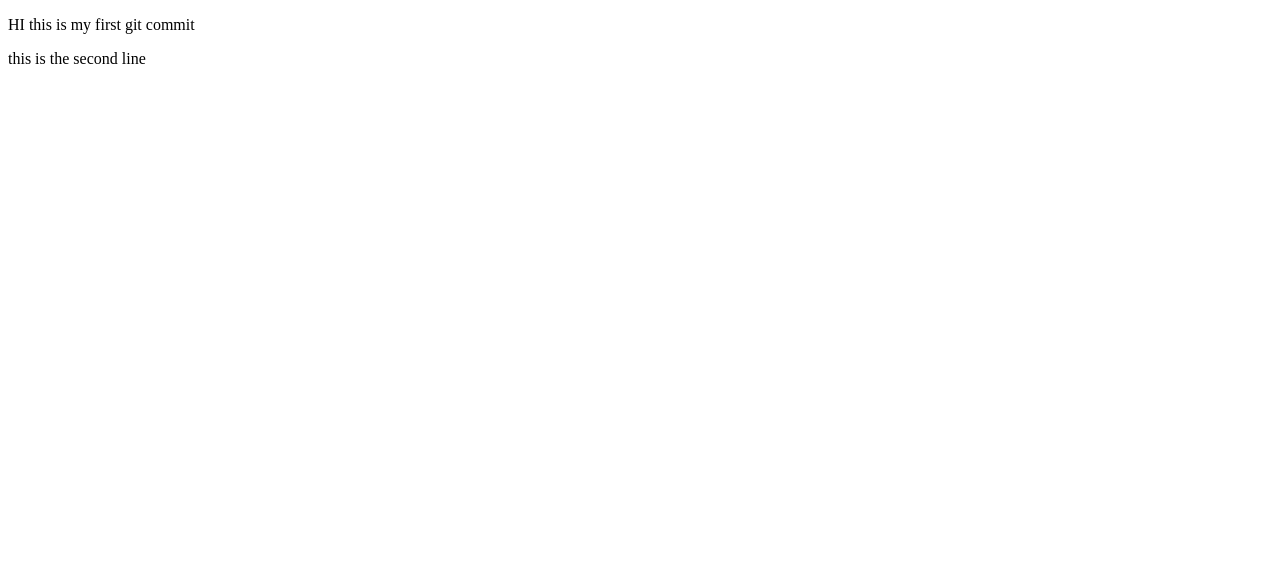
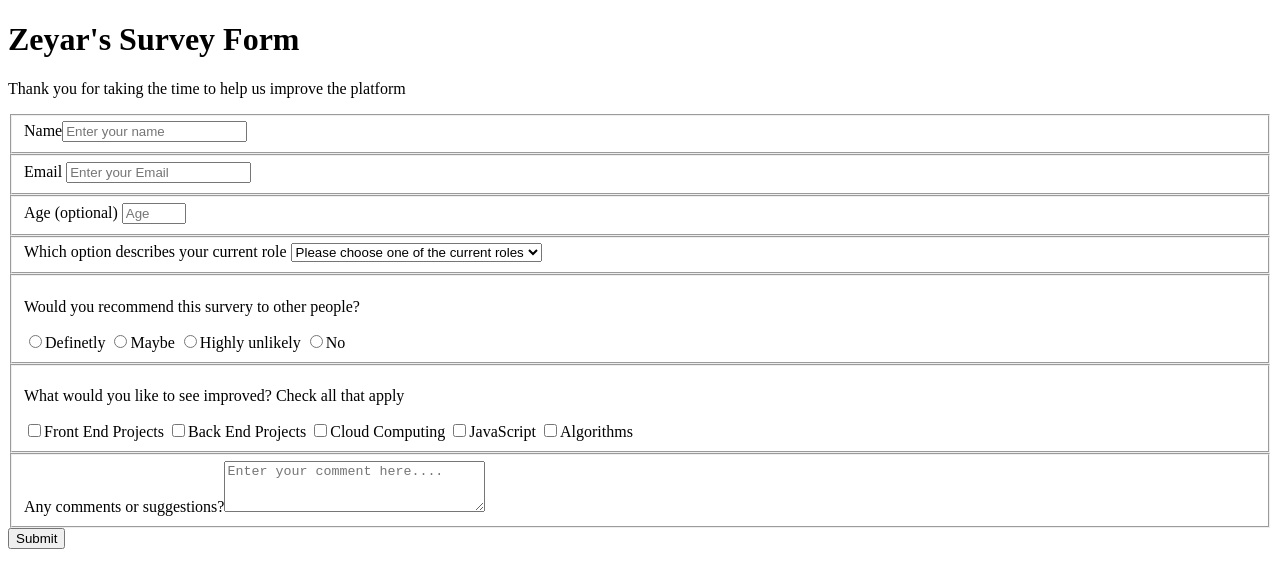
Before and after one commit to ZeyarHtoo/DemoRepos, a plain HTML site: page index.html in a window 1280 px wide. Drawn offline with Linux system fonts and the light colour scheme.

Commit message:
Raw Html Code Without CSS

```diff
--- a/index.html
+++ b/index.html
@@ -4,10 +4,52 @@
     <meta charset="UTF-8">
     <meta http-equiv="X-UA-Compatible" content="IE=edge">
     <meta name="viewport" content="width=device-width, initial-scale=1.0">
-    <title>Git Commit</title>
+    <title>Registration Form</title>
 </head>
 <body>
-    <p>HI this is my first git commit </p>
-    <p>this is the second line</p>
+    <h1 id="title">Zeyar's Survey Form</h1>
+    <p id="description">Thank you for taking the time to help us improve the platform</p>
+    <form id="survey-form">
+            <fieldset>
+                    <label for="name-label">Name<input id="name" name="name" type="text" placeholder="Enter your name" required></label>
+            </fieldset>
+            <fieldset>
+                    <label for="email-label">Email <input id="email" name="email" type="email" placeholder="Enter your Email" required></label>
+             </fieldset>
+             <fieldset>
+                    <label for="number-label">Age (optional) <input id="age" type="number" placeholder="Age" required min="0" max="100"></label>
+            </fieldset>
+            <fieldset>
+                    <label for="current_role">Which option describes your current role
+                        <select id="dropdown" name="dropdown">
+                            <option value="">Please choose one of the current roles</option>
+                            <option value="1">Student</option>
+                            <option value="2">Software Developer</option>
+                            <option value="3">Teacher</option>
+                            <option value="4">Cloud Computing Engineer</option>
+                        </select>
+                    </label>
+            </fieldset>
+            <fieldset>
+                <p>Would you recommend this survery to other people?</p>
+                <label for="recommendation1"><input type="radio" name="recommendation" id="recommendation1" class="inline">Definetly</label>
+                <label for="recommendation2"><input type="radio" name="recommendation" id="recommendation2" class="inline">Maybe</label>
+                <label for="recommendation3"><input type="radio" name="recommendation" id="recommendation3" class="inline">Highly unlikely</label>
+                <label for="recommendation4"><input type="radio" name="recommendation" id="recommendation4" class="inline">No</label>
+            </fieldset>
+            <fieldset>
+                <p>What would you like to see improved? <span class="clue">Check all that apply</span></p>
+                <label for="improvement1"><input type="checkbox" name="Improvement1" id="improvement1">Front End Projects</label>
+                <label for="improvement2"><input type="checkbox" name="Improvement2" id="improvement2">Back End Projects</label>
+                <label for="improvement3"><input type="checkbox" name="Improvement3" id="improvement3">Cloud Computing</label>
+                <label for="improvement4"><input type="checkbox" name="Improvement4" id="improvement4">JavaScript</label>
+                <label for="improvement5"><input type="checkbox" name="Improvement5" id="improvement5">Algorithms</label>
+            </fieldset>
+            <fieldset>
+                <label for="comments_and_suggestions">Any comments or suggestions?<textarea name="comments_and_suggestions" id="comments_and_suggestions" cols="30" rows="3" placeholder="Enter your comment here...."></textarea>
+                </label>
+            </fieldset>
+            <input type="submit" value="Submit" />
+     </form>
 </body>
 </html>
```
